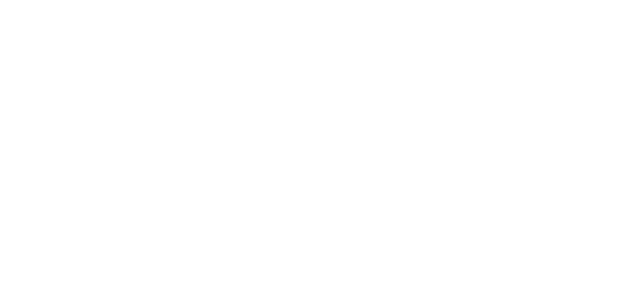
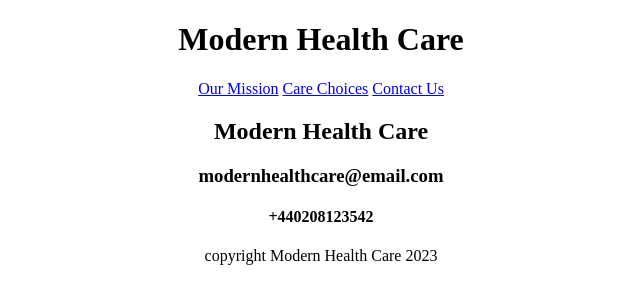
Before and after one commit to Nado96/Flex-Box---Company-Homepage, a plain HTML site: page index.html in a window 1280 px wide. Shown: the whole page, without its empty margins (319-959 px from the left). Drawn offline with Linux system fonts and the light colour scheme.

Commit message:
Updating Layout

```diff
--- a/index.html
+++ b/index.html
@@ -1,13 +1,43 @@
 <!DOCTYPE html>
 
 <html>
+
   <head>
+    <title>Modern Health Care</title>
+    <link rel="stylesheet" href="resources\css\styles.css">
     <link rel="shortcut icon" href="favicon.ico" type="image/x-icon">
-    <link rel="stylesheet" href="resources\css\styles.css">
-    <title>Modern Health Care</title>
   </head>
 
   <body>
 
+    <!-- Header containing title, logo and navigation bar -->
+    <header>
+      <h1>Modern Health Care</h1>
+      <div class="navbar">
+        <nav>
+            <a href="#mission">Our Mission</a>
+            <a href="#choices">Care Choices</a>
+            <a href="#contact">Contact Us</a>
+        </nav>
+      </div>
+    </header>
+
+    <!-- Main Section-->
+    <main>
+
+    </main>
+
+    <!-- Footer Section-->
+    <footer>
+      <div id="contact">
+      <h2>Modern Health Care</h2>
+      <h3>modernhealthcare@email.com</h3>
+      <h4>+440208123542</h4>
+    </div>
+    <div class="copyright">
+      <p>copyright Modern Health Care 2023</p>
+    </div>
+    </footer>
   </body>
+
 </html>
--- a/resources/css/styles.css
+++ b/resources/css/styles.css
@@ -0,0 +1,4 @@
+html {
+    text-align: center;
+    font-size: 16px;
+}
```
